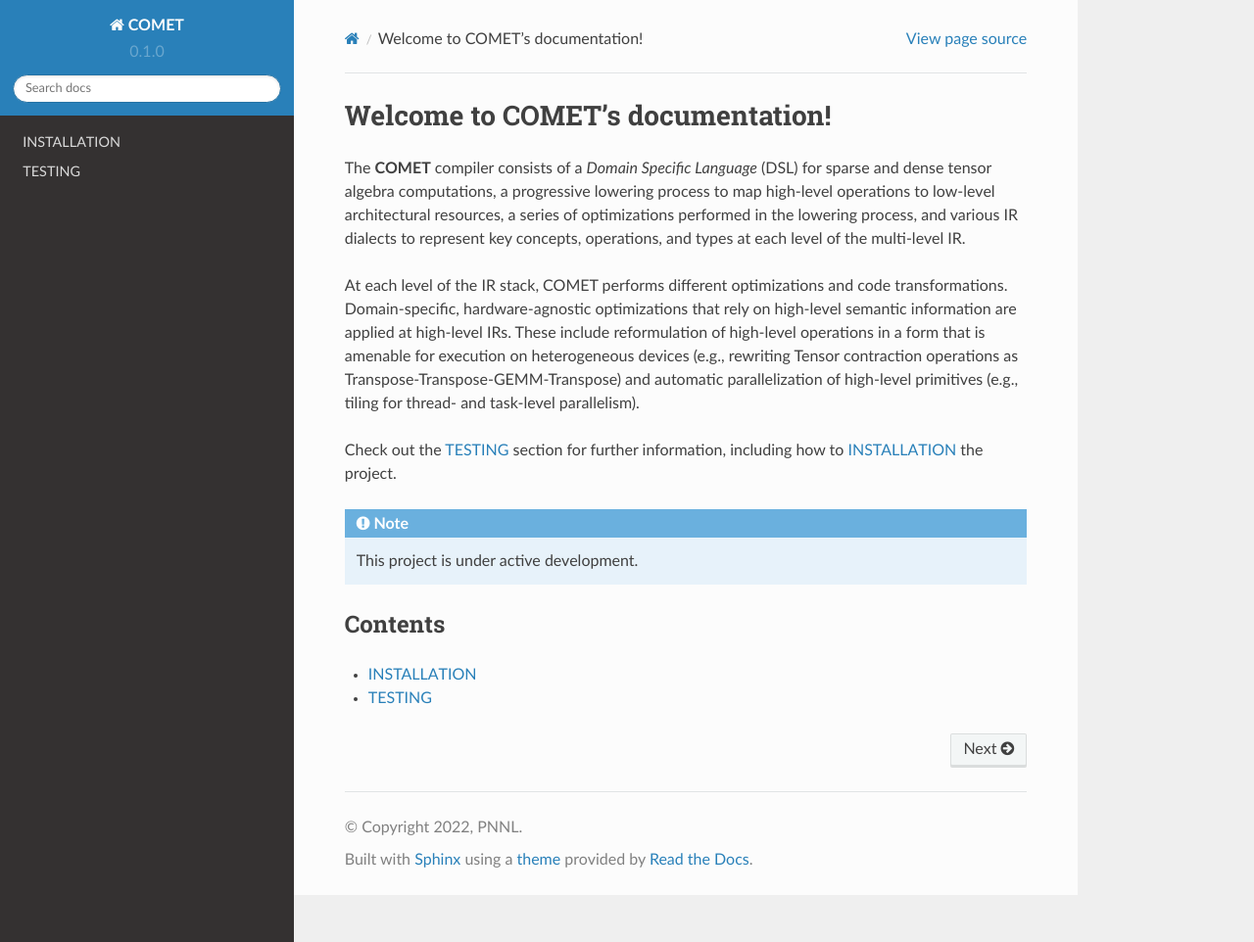
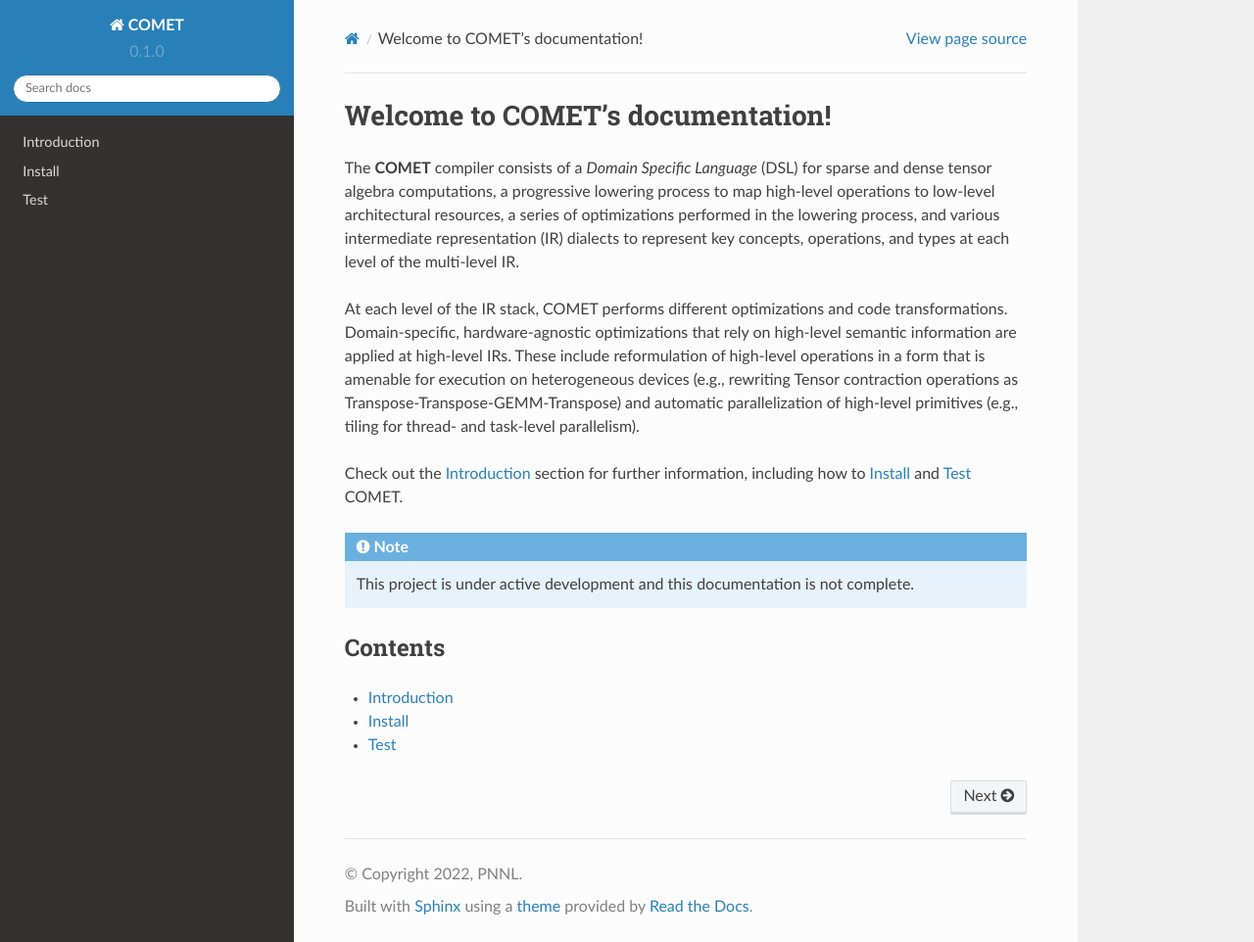
Before and after one commit to pnnl/COMET, a Sphinx documentation site: the page built from docs/source/index.rst, in a window 1280 px wide and 962 px high. Shown: the whole window at 98% size. Built offline with Sphinx 7.4.7 and the Read the Docs theme 2.0.0, drawn with Linux system fonts in a browser that asks for light colours.

Commit message:
minor updates

```diff
--- a/docs/source/index.rst
+++ b/docs/source/index.rst
@@ -4,7 +4,7 @@
 The **COMET** compiler consists of a *Domain Specific Language* (DSL) for sparse and dense tensor algebra computations,
 a progressive lowering process to map high-level operations to low-level architectural resources,
 a series of optimizations performed in the lowering process,
-and various IR dialects to represent key concepts, operations,
+and various intermediate representation (IR) dialects to represent key concepts, operations,
 and types at each level of the multi-level IR.
 
 At each level of the IR stack, COMET performs different optimizations and code transformations.
@@ -13,17 +13,18 @@
 (e.g., rewriting Tensor contraction operations as Transpose-Transpose-GEMM-Transpose)
 and automatic parallelization of high-level primitives (e.g., tiling for thread- and task-level parallelism).
 
-Check out the :doc:`test` section for further information, including
-how to :doc:`install` the project.
+Check out the :doc:`intro` section for further information, including
+how to :doc:`install` and :doc:`test` COMET.
 
 .. note::
 
-   This project is under active development.
+   This project is under active development and this documentation is not complete.
 
 Contents
 --------
 
 .. toctree::
 
+   intro
    install
    test
--- a/docs/source/install.rst
+++ b/docs/source/install.rst
@@ -1,5 +1,5 @@
-INSTALLATION
-============
+Install
+=======
 
 .. autosummary::
    :toctree: generated
--- /dev/null
+++ b/docs/source/intro.rst
@@ -0,0 +1,7 @@
+Introduction
+============
+
+.. autosummary::
+   :toctree: generated
+
+   Introduction to COMET.
--- a/docs/source/test.rst
+++ b/docs/source/test.rst
@@ -1,5 +1,5 @@
-TESTING
-=======
+Test
+====
 
 .. autosummary::
    :toctree: generated
```
